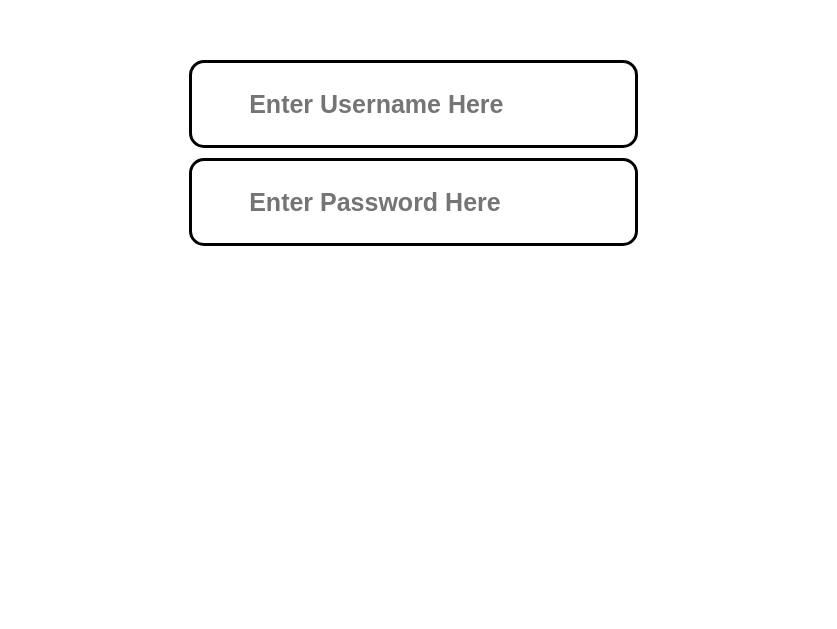
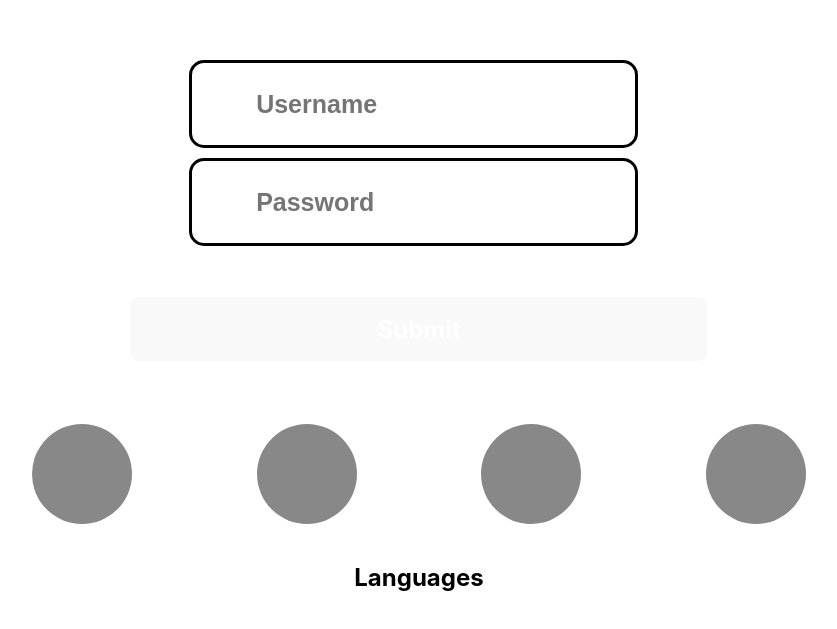
Before and after one commit to DesignerDeveloperDove/Zaiko_Inventory, a React app in the folder Zaiko/: page / in a window 1280 px wide. Shown: the part 695-1324 px from the top of the page, without its empty margins (221-1058 px from the left). Before the commit the page ends 978 px from the top, so only its background shows below. Built offline with nearby package versions, Linux system fonts and the light colour scheme; the HTML template or start-up script is replaced by a standard one.

Commit message:
lOGiN pGE

```diff
--- a/Zaiko/src/App.css
+++ b/Zaiko/src/App.css
@@ -50,6 +50,27 @@
   justify-content: center;
 
 }
+#LogInBtn {
+  width: 50% ;
+  height: 8vh;
+  display: flex;
+  margin: auto;
+  margin-top: 4%;
+  margin-bottom: 4%;
+}
+#LogInBtn h2{
+  color: white;
+  margin: auto;
+}
+#LogInBtn:hover {
+  width: 53% ;
+  height: 9vh;
+  display: flex;
+  margin: auto;
+  margin-top: 4%;
+  margin-bottom: 4%;
+  background-color: rgb(219, 112, 5);
+}
 #LogInForm input{
   border-radius: 15px;
   height: 10vh;
@@ -68,3 +89,32 @@
 .LogoImg img{
   width: 90vw;
 }
+#Circles {
+  display: flex;
+  justify-content: space-between;
+  align-items: center;
+  width: 70%;
+  margin: auto;
+}
+
+#Circles p {
+  width: 100px;
+  height: 100px;
+  border-radius: 50%; /* Makes them circles */
+  background-color: #888;
+  display: flex;
+  justify-content: center;
+  align-items: center;
+  margin: 2%;
+}
+
+#Circles p:hover{
+  width: 110px;
+  height: 110px;
+  border-radius: 50%; /* Makes them circles */
+  background-color: #071287;
+  display: flex;
+  justify-content: center;
+  align-items: center;
+  margin: 2%;
+}
--- /dev/null
+++ b/Zaiko/src/Pages/Components/Languages.jsx
@@ -0,0 +1,17 @@
+import React from "react";
+
+function Languages(){
+    return(
+        <>
+        <div id="Circles">
+            <p></p>
+            <p></p>
+            <p></p>
+            <p></p>
+        </div>
+        <h2>Languages</h2>
+
+        </>
+    )
+}
+export default Languages
--- a/Zaiko/src/Pages/Components/LogInField.jsx
+++ b/Zaiko/src/Pages/Components/LogInField.jsx
@@ -6,8 +6,9 @@ function UserLogIn(){
         <>
 
         <form action="" id="LogInForm">
-            <input type="text" id="UserName" placeholder="Enter Username Here" />
-            <input type="text" id="Password" placeholder="Enter Password Here"/>
+            <input type="text" id="UserName" placeholder=" Username " />
+            <input type="text" id="Password" placeholder=" Password "/>
+            <button id="LogInBtn"><h2>Submit</h2></button>
 
         </form>
 
--- a/Zaiko/src/Pages/LogIn.jsx
+++ b/Zaiko/src/Pages/LogIn.jsx
@@ -1,5 +1,6 @@
 import React from "react";
 import UserLogIn from "./Components/LogInField";
+import Languages from "./Components/Languages";
 function LogIn(){
     return(
         <>
@@ -11,7 +12,9 @@ function LogIn(){
         <div className="LogInField">
             < UserLogIn />
         </div>
-
+        <div className="LangCircles">
+            <Languages />
+        </div>
 
 
         </>
--- a/Zaiko/src/index.css
+++ b/Zaiko/src/index.css
@@ -65,3 +65,6 @@ button:focus-visible {
     background-color: #f9f9f9;
   }
 }
+h1,h2,h3,h4,p{
+  color:black
+}
```
